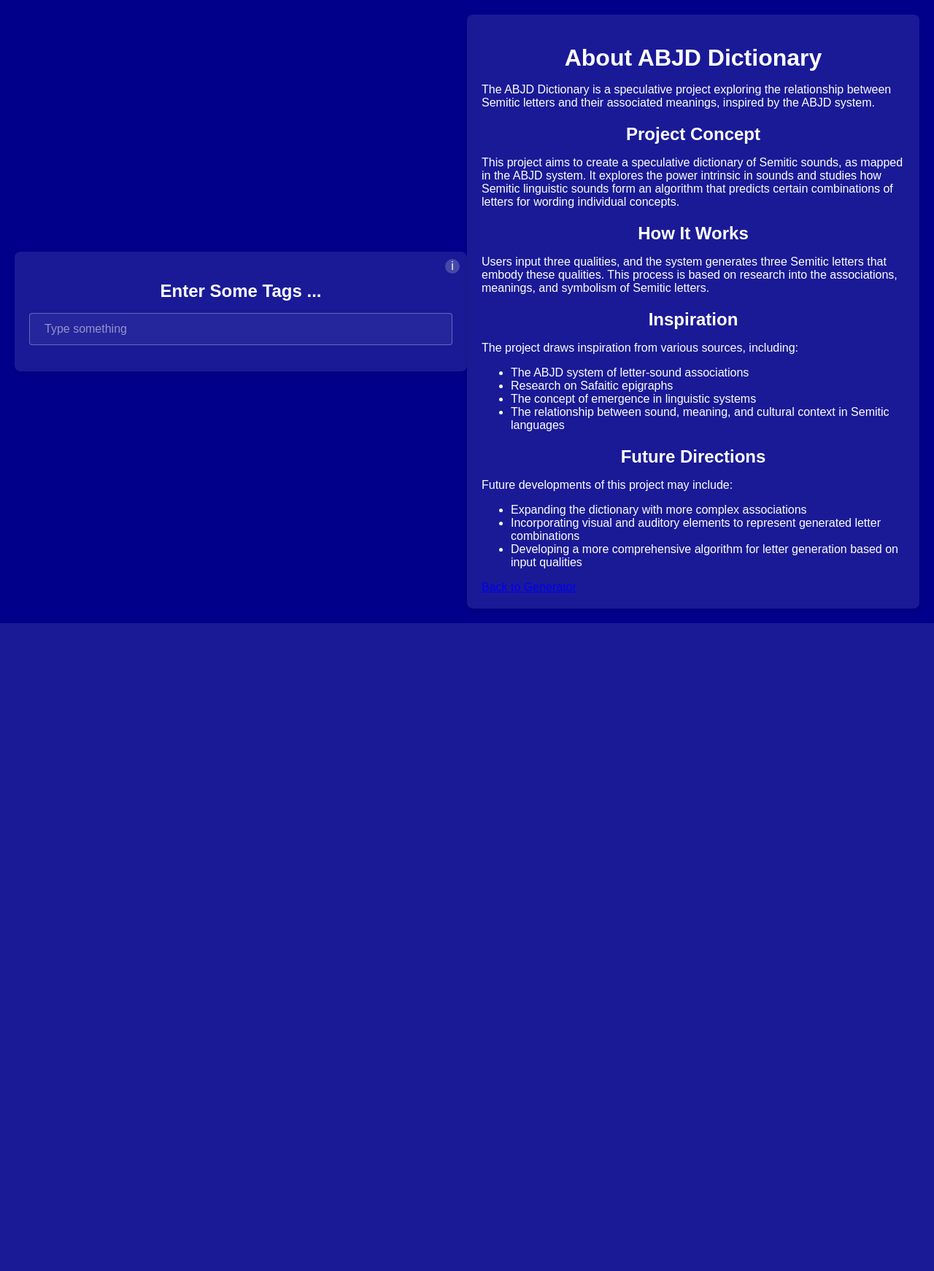
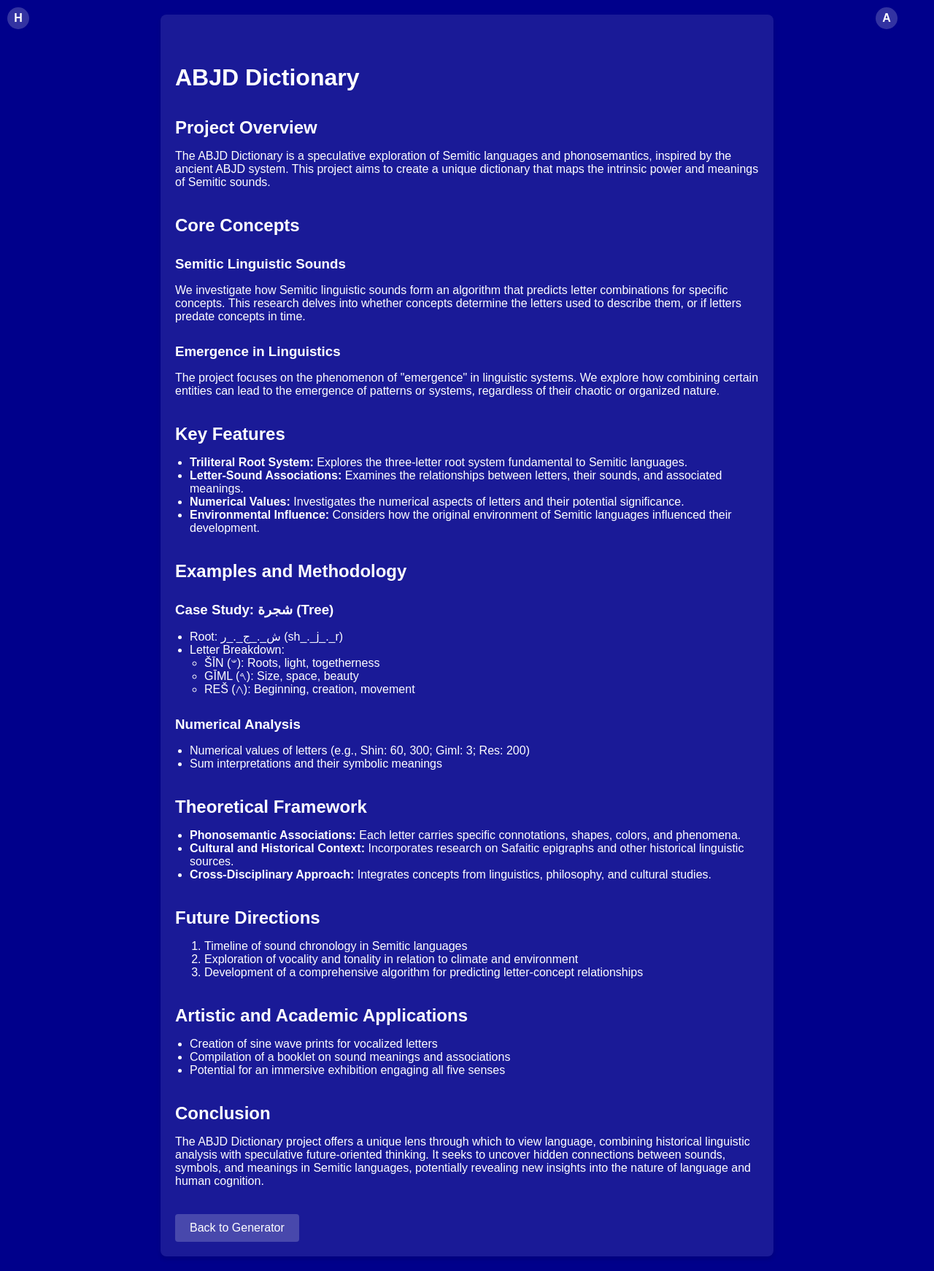
Before and after one commit to lukketsvane/ABJD_dict, a Flask app: page /about in a window 1280 px wide. Shown: the whole page at 73% size. Before the commit the page ends 854 px from the top, so only its background shows below. Run offline with Flask 3, Linux system fonts and the light colour scheme; some libraries are stand-ins or nearby versions.

Commit message:
Add initial project files

```diff
--- a/app.py
+++ b/app.py
@@ -4,6 +4,7 @@ import openai
 from dotenv import load_dotenv
 import csv
 from datetime import datetime
+import json
 
 app = Flask(__name__)
 
@@ -11,12 +12,11 @@ app = Flask(__name__)
 load_dotenv()
 
 # Set up the OpenAI client
-client = openai.OpenAI(
-    api_key=os.getenv('OPENAI_API_KEY')
-)
+client = openai.OpenAI(api_key=os.getenv('OPENAI_API_KEY'))
 
 # CSV file setup
 CSV_FILE = 'semitic_letters.csv'
+
 
 def init_csv():
     if not os.path.exists(CSV_FILE):
@@ -24,7 +24,9 @@ def init_csv():
             writer = csv.writer(file)
             writer.writerow(['timestamp', 'qualities', 'letters'])
 
+
 init_csv()
+
 
 def generate_letters(qualities):
     system_message = """You are a creative linguist specializing in Semitic languages and phonosemantics, inspired by the ABJD system. Your task is to generate 3 Semitic letters based on given semantic qualities, drawing inspiration from their associated meanings and symbolism. The order of the letters is not important.
@@ -33,14 +35,15 @@ def generate_letters(qualities):
 
     user_message = f"Generate 3 Semitic letters based on these qualities: {', '.join(qualities)}"
 
-    stream = client.chat.completions.create(
-        model="gpt-4o-mini",
-        messages=[
-            {"role": "system", "content": system_message},
-            {"role": "user", "content": user_message}
-        ],
-        stream=True
-    )
+    stream = client.chat.completions.create(model="gpt-4o-mini",
+                                            messages=[{
+                                                "role": "system",
+                                                "content": system_message
+                                            }, {
+                                                "role": "user",
+                                                "content": user_message
+                                            }],
+                                            stream=True)
 
     generated_letters = ""
     for chunk in stream:
@@ -49,13 +52,21 @@ def generate_letters(qualities):
 
     return generated_letters.strip()
 
+
 @app.route('/')
 def index():
     return render_template('index.html')
 
+
 @app.route('/about')
 def about():
     return render_template('about.html')
+
+
+@app.route('/graph')
+def graph():
+    return render_template('graph.html')
+
 
 @app.route('/api/generate-letters', methods=['POST'])
 def api_generate_letters():
@@ -68,9 +79,11 @@ def api_generate_letters():
     # Store in CSV
     with open(CSV_FILE, 'a', newline='', encoding='utf-8') as file:
         writer = csv.writer(file)
-        writer.writerow([datetime.now().isoformat(), ','.join(qualities), letters])
+        writer.writerow(
+            [datetime.now().isoformat(), ','.join(qualities), letters])
 
     return jsonify({"letters": letters})
+
 
 @app.route('/api/history', methods=['GET'])
 def api_history():
@@ -86,5 +99,51 @@ def api_history():
             })
     return jsonify(history)
 
+
+@app.route('/api/graph-data', methods=['GET'])
+def api_graph_data():
+    nodes = []
+    links = []
+    node_ids = {}
+    node_count = 0
+
+    with open(CSV_FILE, 'r', encoding='utf-8') as file:
+        reader = csv.reader(file)
+        next(reader)  # Skip header
+        for row in reader:
+            qualities = row[1].split(',')
+            letters = row[2].split(',')
+
+            for quality in qualities:
+                if quality not in node_ids:
+                    node_ids[quality] = node_count
+                    nodes.append({
+                        "id": node_count,
+                        "name": quality,
+                        "group": 1
+                    })
+                    node_count += 1
+
+            for letter in letters:
+                if letter not in node_ids:
+                    node_ids[letter] = node_count
+                    nodes.append({
+                        "id": node_count,
+                        "name": letter,
+                        "group": 2
+                    })
+                    node_count += 1
+
+            for quality in qualities:
+                for letter in letters:
+                    links.append({
+                        "source": node_ids[quality],
+                        "target": node_ids[letter],
+                        "value": 1
+                    })
+
+    return jsonify({"nodes": nodes, "links": links})
+
+
 if __name__ == '__main__':
     app.run(host='0.0.0.0', port=8080)
--- a/static/styles.css
+++ b/static/styles.css
@@ -20,10 +20,11 @@ body {
     position: relative;
 }
 
-h1, h2 {
+h1,
+h2 {
     color: #FFFFFF;
     margin-bottom: 1rem;
-    text-align: center;
+    text-align: left;
 }
 
 .tag-input-container {
@@ -77,7 +78,8 @@ h1, h2 {
     color: #FF4D4D;
 }
 
-#letters-container, #history-container {
+#letters-container,
+#history-container {
     margin-top: 1rem;
     text-align: center;
 }
@@ -125,7 +127,6 @@ h1, h2 {
     width: 200px;
     background-color: rgba(0, 0, 0, 0.8);
     color: #FFFFFF;
-    text-align: center;
     border-radius: 6px;
     padding: 5px;
     position: absolute;
@@ -170,3 +171,65 @@ h1, h2 {
     font-style: italic;
     font-size: 0.9em;
 }
+
+.info-buttons {
+    position: absolute;
+    top: 10px;
+    right: 10px;
+    display: flex;
+    gap: 10px;
+}
+
+.info-buttons .info-icon {
+    text-decoration: none;
+}
+
+/* ... (existing styles remain the same) ... */
+
+.nav-icon {
+    position: absolute;
+    top: 10px;
+    width: 30px;
+    height: 30px;
+    background-color: rgba(255, 255, 255, 0.2);
+    color: #FFFFFF;
+    border-radius: 50%;
+    text-align: center;
+    line-height: 30px;
+    text-decoration: none;
+    font-weight: bold;
+}
+
+.about-icon {
+    right: 50px;
+}
+
+.graph-icon {
+    right: 90px;
+}
+
+.home-icon {
+    left: 10px;
+}
+
+#graph-container {
+    width: 100%;
+    height: 600px;
+    background-color: rgba(255, 255, 255, 0.05);
+    border-radius: 8px;
+    overflow: hidden;
+}
+
+.links line {
+    stroke: #999;
+    stroke-opacity: 0.6;
+}
+
+.nodes circle {
+    stroke: #fff;
+    stroke-width: 1.5px;
+}
+
+.labels text {
+    fill: #fff;
+}
--- a/templates/about.html
+++ b/templates/about.html
@@ -1,137 +1,135 @@
 <!DOCTYPE html>
 <html lang="en">
-<head>
-    <meta charset="UTF-8">
-    <meta name="viewport" content="width=device-width, initial-scale=1.0">
-    <title>Semitic Letter Generator</title>
-    <link rel="stylesheet" href="{{ url_for('static', filename='styles.css') }}">
-    <script src="https://unpkg.com/htmx.org@1.9.10"></script>
-</head>
-<body>
-    <div class="container">
-        <h2>Enter Some Tags ...</h2>
-        <div class="info-tooltip">
-            <span class="info-icon">i</span>
-            <span class="tooltip-text">Enter three qualities to generate Semitic letters based on the ABJD system. The generated letters will reflect the input qualities.</span>
-        </div>
-        <div class="tag-input-container">
-            <div id="tags-container"></div>
-            <input type="text" id="tag-input" placeholder="Type something" onkeydown="handleKeyDown(event)">
-        </div>
-        <div id="letters-container" class="hidden">
-            <h3>Generated Letters:</h3>
-            <p id="generated-letters"></p>
-        </div>
-        <div id="history-container" class="hidden">
-            <h3>Recent Generations:</h3>
-            <ul id="history-list"></ul>
-        </div>
-    </div>
 
-    <script>
-        let tags = [];
-
-        function handleKeyDown(event) {
-            if (event.key === 'Enter' && event.target.value.trim() && tags.length < 3) {
-                addTag(event.target.value.trim());
-                event.target.value = '';
-                event.preventDefault();
-            }
-        }
-
-        function addTag(tag) {
-            tags.push(tag);
-            updateTags();
-            if (tags.length === 3) {
-                generateLetters();
-            }
-        }
-
-        function removeTag(index) {
-            tags.splice(index, 1);
-            updateTags();
-            document.getElementById('letters-container').classList.add('hidden');
-        }
-
-        function updateTags() {
-            const container = document.getElementById('tags-container');
-            container.innerHTML = tags.map((tag, index) => `
-                <span class="tag">
-                    ${tag}
-                    <button onclick="removeTag(${index})" class="remove-tag">&times;</button>
-                </span>
-            `).join('');
-
-            const input = document.getElementById('tag-input');
-            input.disabled = tags.length >= 3;
-            input.placeholder = tags.length < 3 ? "Type something" : "";
-        }
-
-        function generateLetters() {
-            fetch('/api/generate-letters', {
-                method: 'POST',
-                headers: { 'Content-Type': 'application/json' },
-                body: JSON.stringify({ qualities: tags })
-            })
-            .then(response => response.json())
-            .then(data => {
-                document.getElementById('generated-letters').textContent = data.letters;
-                document.getElementById('letters-container').classList.remove('hidden');
-                updateHistory();
-            })
-            .catch(error => console.error('Error generating letters:', error));
-        }
-
-        function updateHistory() {
-            fetch('/api/history')
-            .then(response => response.json())
-            .then(data => {
-                const historyList = document.getElementById('history-list');
-                historyList.innerHTML = data.map(item => `
-                    <li>
-                        <strong>${item.qualities.join(', ')}</strong>: ${item.letters}
-                        <br><small>${new Date(item.timestamp).toLocaleString()}</small>
-                    </li>
-                `).join('');
-                document.getElementById('history-container').classList.remove('hidden');
-            })
-            .catch(error => console.error('Error fetching history:', error));
-        }
-    </script>
-</body>
-</html>
-<!DOCTYPE html>
-<html lang="en">
 <head>
     <meta charset="UTF-8">
     <meta name="viewport" content="width=device-width, initial-scale=1.0">
     <title>About ABJD Dictionary</title>
     <link rel="stylesheet" href="{{ url_for('static', filename='styles.css') }}">
+    <style>
+        .container {
+            max-width: 800px;
+        }
+
+        h1,
+        h2,
+        h3 {
+            color: #FFFFFF;
+            margin-top: 1.5em;
+            margin-bottom: 0.5em;
+        }
+
+        p,
+        ul {
+            margin-bottom: 1em;
+        }
+
+        ul {
+            padding-left: 20px;
+        }
+
+        .back-button {
+            display: inline-block;
+            background-color: rgba(255, 255, 255, 0.2);
+            color: #FFFFFF;
+            padding: 10px 20px;
+            text-decoration: none;
+            border-radius: 4px;
+            margin-top: 20px;
+        }
+
+        .back-button:hover {
+            background-color: rgba(255, 255, 255, 0.3);
+        }
+    </style>
 </head>
+
 <body>
+    <a href="/" class="nav-icon home-icon" title="Home">H</a>
+    <a href="/about" class="nav-icon about-icon" title="About">A</a>
+
     <div class="container">
-        <h1>About ABJD Dictionary</h1>
-        <p>The ABJD Dictionary is a speculative project exploring the relationship between Semitic letters and their associated meanings, inspired by the ABJD system.</p>
-        <h2>Project Concept</h2>
-        <p>This project aims to create a speculative dictionary of Semitic sounds, as mapped in the ABJD system. It explores the power intrinsic in sounds and studies how Semitic linguistic sounds form an algorithm that predicts certain combinations of letters for wording individual concepts.</p>
-        <h2>How It Works</h2>
-        <p>Users input three qualities, and the system generates three Semitic letters that embody these qualities. This process is based on research into the associations, meanings, and symbolism of Semitic letters.</p>
-        <h2>Inspiration</h2>
-        <p>The project draws inspiration from various sources, including:</p>
+        <h1>ABJD Dictionary</h1>
+
+        <h2>Project Overview</h2>
+        <p>The ABJD Dictionary is a speculative exploration of Semitic languages and phonosemantics, inspired by the
+            ancient ABJD system. This project aims to create a unique dictionary that maps the intrinsic power and
+            meanings of Semitic sounds.</p>
+
+        <h2>Core Concepts</h2>
+        <h3>Semitic Linguistic Sounds</h3>
+        <p>We investigate how Semitic linguistic sounds form an algorithm that predicts letter combinations for specific
+            concepts. This research delves into whether concepts determine the letters used to describe them, or if
+            letters predate concepts in time.</p>
+
+        <h3>Emergence in Linguistics</h3>
+        <p>The project focuses on the phenomenon of "emergence" in linguistic systems. We explore how combining certain
+            entities can lead to the emergence of patterns or systems, regardless of their chaotic or organized nature.
+        </p>
+
+        <h2>Key Features</h2>
         <ul>
-            <li>The ABJD system of letter-sound associations</li>
-            <li>Research on Safaitic epigraphs</li>
-            <li>The concept of emergence in linguistic systems</li>
-            <li>The relationship between sound, meaning, and cultural context in Semitic languages</li>
+            <li><strong>Triliteral Root System:</strong> Explores the three-letter root system fundamental to Semitic
+                languages.</li>
+            <li><strong>Letter-Sound Associations:</strong> Examines the relationships between letters, their sounds,
+                and associated meanings.</li>
+            <li><strong>Numerical Values:</strong> Investigates the numerical aspects of letters and their potential
+                significance.</li>
+            <li><strong>Environmental Influence:</strong> Considers how the original environment of Semitic languages
+                influenced their development.</li>
         </ul>
+
+        <h2>Examples and Methodology</h2>
+        <h3>Case Study: شجرة (Tree)</h3>
+        <ul>
+            <li>Root: ش_._ج_._ر (sh_._j_._r)</li>
+            <li>Letter Breakdown:
+                <ul>
+                    <li>ŠĪN (𐤔): Roots, light, togetherness</li>
+                    <li>GĪML (𐤓): Size, space, beauty</li>
+                    <li>REŠ (𐤂): Beginning, creation, movement</li>
+                </ul>
+            </li>
+        </ul>
+
+        <h3>Numerical Analysis</h3>
+        <ul>
+            <li>Numerical values of letters (e.g., Shin: 60, 300; Giml: 3; Res: 200)</li>
+            <li>Sum interpretations and their symbolic meanings</li>
+        </ul>
+
+        <h2>Theoretical Framework</h2>
+        <ul>
+            <li><strong>Phonosemantic Associations:</strong> Each letter carries specific connotations, shapes, colors,
+                and phenomena.</li>
+            <li><strong>Cultural and Historical Context:</strong> Incorporates research on Safaitic epigraphs and other
+                historical linguistic sources.</li>
+            <li><strong>Cross-Disciplinary Approach:</strong> Integrates concepts from linguistics, philosophy, and
+                cultural studies.</li>
+        </ul>
+
         <h2>Future Directions</h2>
-        <p>Future developments of this project may include:</p>
+        <ol>
+            <li>Timeline of sound chronology in Semitic languages</li>
+            <li>Exploration of vocality and tonality in relation to climate and environment</li>
+            <li>Development of a comprehensive algorithm for predicting letter-concept relationships</li>
+        </ol>
+
+        <h2>Artistic and Academic Applications</h2>
         <ul>
-            <li>Expanding the dictionary with more complex associations</li>
-            <li>Incorporating visual and auditory elements to represent generated letter combinations</li>
-            <li>Developing a more comprehensive algorithm for letter generation based on input qualities</li>
+            <li>Creation of sine wave prints for vocalized letters</li>
+            <li>Compilation of a booklet on sound meanings and associations</li>
+            <li>Potential for an immersive exhibition engaging all five senses</li>
         </ul>
-        <a href="/" class="button">Back to Generator</a>
+
+        <h2>Conclusion</h2>
+        <p>The ABJD Dictionary project offers a unique lens through which to view language, combining historical
+            linguistic analysis with speculative future-oriented thinking. It seeks to uncover hidden connections
+            between sounds, symbols, and meanings in Semitic languages, potentially revealing new insights into the
+            nature of language and human cognition.</p>
+
+        <a href="/" class="back-button">Back to Generator</a>
     </div>
 </body>
+
 </html>
```
Also changed, not shown: templates/graph.html (added, +111 -0 lines), templates/index.html (+11 -4 lines).
